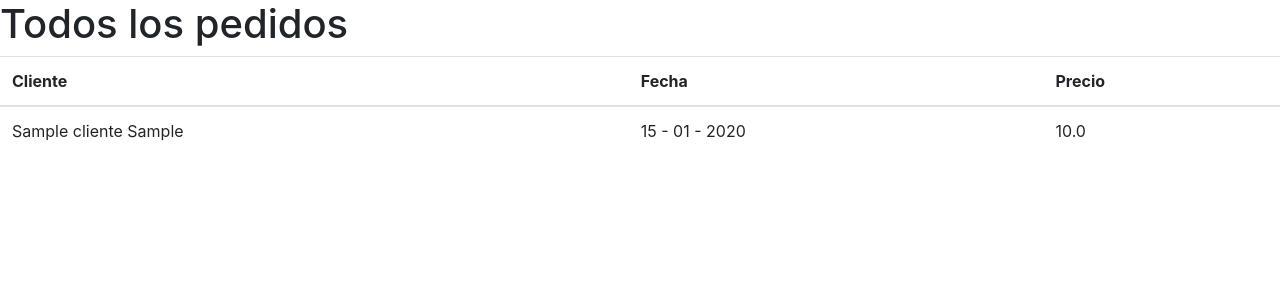
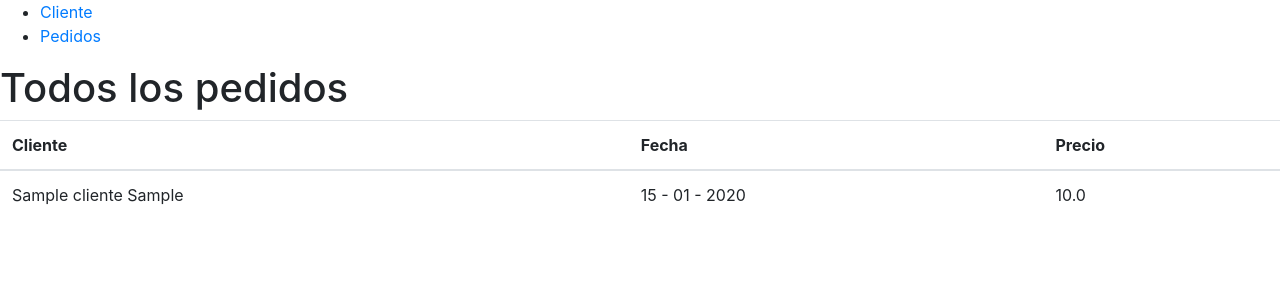
Before and after one commit to christian-es/example-django, a Django app: page /pedidos in a window 1280 px wide. Shown: the top 300 px of the page. Run offline with Django 3.2, Linux system fonts and the light colour scheme; tables that the repository leaves empty hold one stand-in row (values such as "Sample post"); some libraries are stand-ins or nearby versions.

Commit message:
Se añade menu

```diff
--- a/tienda/templates/base.html
+++ b/tienda/templates/base.html
@@ -7,6 +7,12 @@
     <link rel="stylesheet" href="{% static 'css/bootstrap.min.css' %}">
 </head>
 <body>
+    <nav>
+        <ul>
+            <li><a href="clientes">Cliente</a></li>
+            <li><a href="pedidos">Pedidos</a></li>
+        </ul>
+    </nav>
     {% block body %} {% endblock %}
 </body>
 </html>
```
